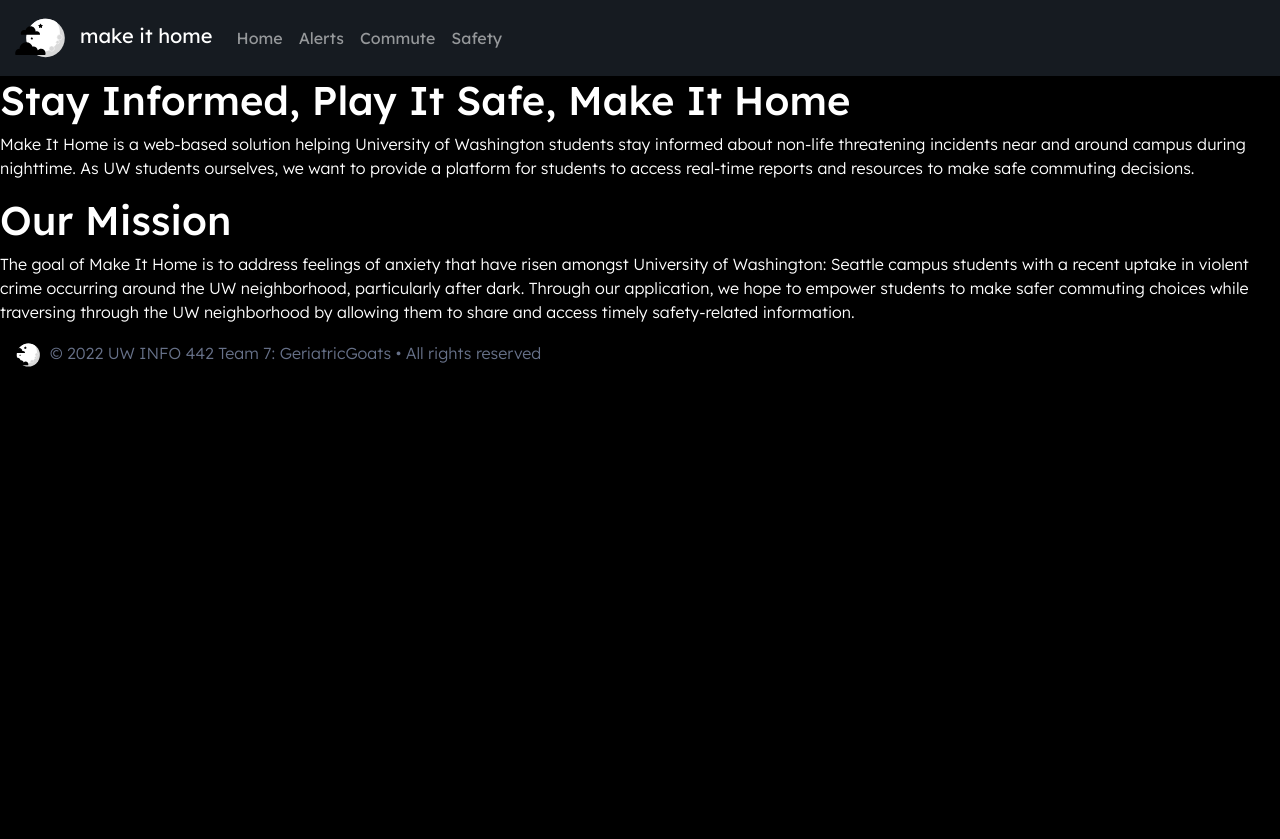
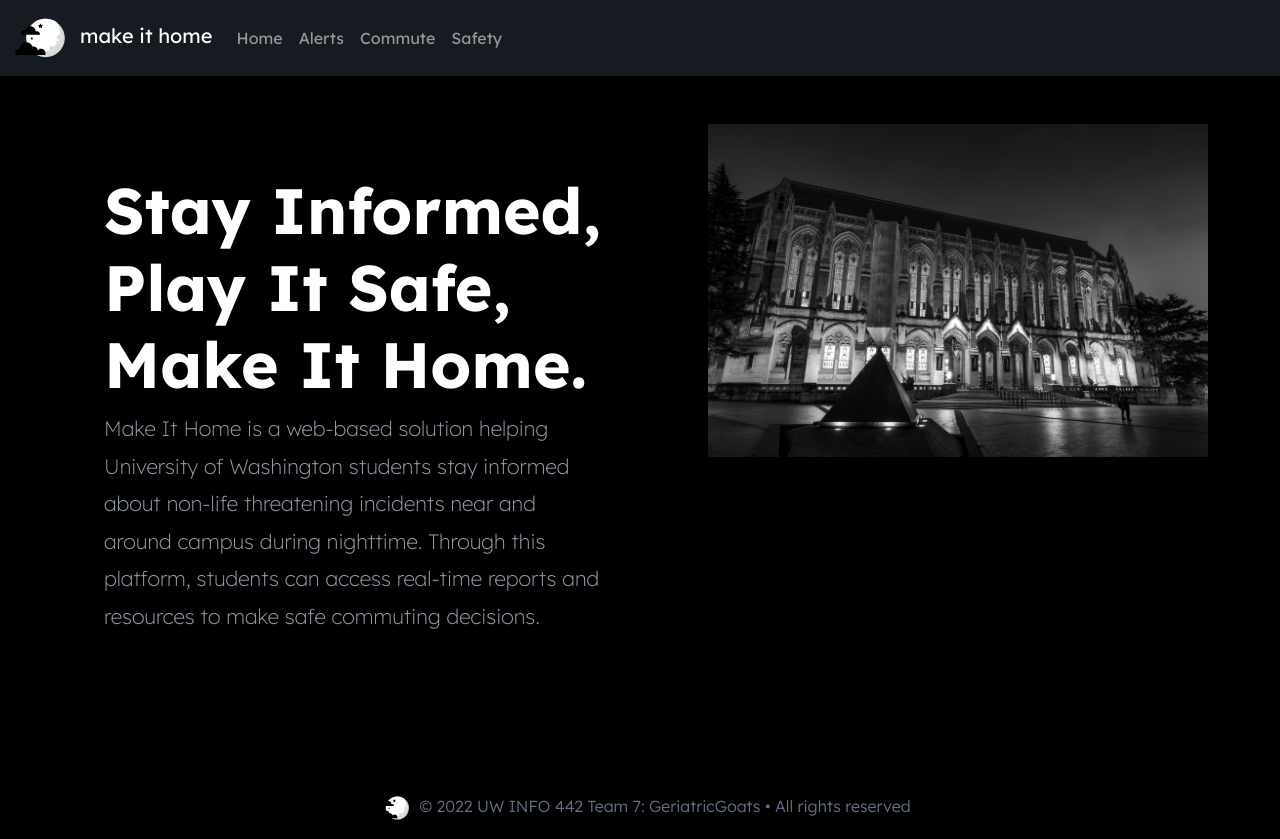
Before and after one commit to UW-INFO442-AU22/GeriatricGoats, a React (Create React App) app: page / in a window 1280 px wide. Before the commit the page ends 800 px from the top, so only its background shows below. Built offline with nearby package versions, Linux system fonts and the light colour scheme.

Commit message:
Style home page (wip) and rename components for consistency

```diff
--- a/src/Forum.js
+++ b/src/Alerts.js
@@ -12,9 +12,8 @@ import {
     Table,
   } from "react-bootstrap";
 
-// This is the forum page
-
-export function Forum(){
+// Forum page
+export function Alerts(){
     return(
         <div>
             <MakeNavBar/>
@@ -38,7 +37,7 @@ function CardApp(){
     return (
 
 <div class="container">
-    <h1>Forum Page</h1>
+    <h1>Alerts</h1>
     <Button onClick={clicked}>+</Button>
     <MakeCard posts={postList}/>
 
--- a/src/App.js
+++ b/src/App.js
@@ -6,9 +6,9 @@ import { Footer } from "./Footer";
 
 // pages being imported
 import { Home } from "./Home";
-import { Forum } from "./Forum";
-import { CommutingResources } from "./Commuting";
-import { OtherResources } from "./OtherResources";
+import { Alerts } from "./Alerts";
+import { Commute } from "./Commute";
+import { Safety } from "./Safety";
 
 export function App() {
   return (
@@ -16,9 +16,9 @@ export function App() {
       {/* <Header /> */}
       <Routes>
         <Route path="/" element={<Home />} />
-        <Route path="forum" element={<Forum />} />
-        <Route path="commuting-resources" element={<CommutingResources />} />
-        <Route path="other-resources" element={<OtherResources />} />
+        <Route path="alerts" element={<Alerts />} />
+        <Route path="commute" element={<Commute />} />
+        <Route path="safety" element={<Safety />} />
       </Routes>
       <Footer />
     </div>
--- a/src/Commuting.js
+++ b/src/Commute.js
@@ -8,13 +8,13 @@ import ListGroup from "react-bootstrap/ListGroup";
 
 // Commuting Resources go into this page
 
-export function CommutingResources() {
+export function Commute() {
   return (
     <div>
       <MakeNavBar />
       <div class="container">
 
-        <h1>Commuting Resources</h1>
+        <h1>Commute</h1>
         <div class="row">
           <div class="col-12 col-md-6 col-lg-6">
             <MakeCard
--- /dev/null
+++ b/src/Footer.css
@@ -0,0 +1,6 @@
+/* Footer */
+.footer p {
+    font-weight: 300;
+    color: #677189;
+    text-align: center;
+}
--- a/src/Footer.js
+++ b/src/Footer.js
@@ -1,10 +1,11 @@
 import React from 'react';
 import logo from './img/logo.svg';
+import './Footer.css'
 
 export function Footer() {
     return (
-        <footer>
-            <p className="footer-text">
+        <footer className='footer'>
+            <p>
                 <img src={logo} height="30em" width="50em" alt="Make It home logo" />
                 &copy; 2022 UW INFO 442 Team 7: GeriatricGoats • All rights reserved
             </p>
--- /dev/null
+++ b/src/Home.css
@@ -0,0 +1,75 @@
+/* CSS used only for home page */
+.container {
+    max-width: 1010px;
+    margin: 0 auto;
+    padding: 2em 1em;
+}
+
+main {
+    display: flex;
+    flex-flow: column;
+}
+
+.section {
+    text-align: center;
+}
+
+.section h1 {
+    font-size: 3em;
+    font-weight: 700;
+}
+
+.section p {
+    font-size: 1.2em;
+    font-weight: 200;
+    color: #949AA8;
+    max-width: 500px;
+    line-height: 1.8em;
+    margin: 3em auto;
+}
+
+figure {
+    text-align: center;
+}
+
+figure img {
+    text-align: center;
+    width: 500px;
+}
+
+/* Responsive styling */
+@media screen and (min-width: 820px) {
+    .container {
+        max-width: 1200px;
+        margin: 1em auto;
+        padding: 2em;
+    }
+
+    /* .header {
+        display: flex;
+        justify-content: space-between;
+        flex-flow: wrap;
+        align-items: center;
+    } */
+
+    main {
+        flex-flow: row;
+    }
+
+    .section {
+        text-align: left;
+    }
+
+    .section h1 {
+        font-size: 4em;
+    }
+
+    .section p {
+        font-size: 1.3em;
+        margin: 0 0 3em 0;
+    }
+
+    .figure img {
+        width: 120%;
+    }
+}
--- a/src/Home.js
+++ b/src/Home.js
@@ -1,24 +1,31 @@
 import { MakeNavBar } from './Functions.js';
+import './Home.css';
 
-// This is the home page
-
+// Home page
 export function Home() {
     return (
         <div>
             <MakeNavBar />
-            <main className='home-main'>
-                <article>
-                    <h1>Stay Informed, Play It Safe, Make It Home</h1>
-                    <p className='home-text'>
-                        Make It Home is a web-based solution helping University of Washington students stay informed about non-life threatening incidents near and around campus during nighttime. As UW students ourselves, we want to provide a platform for students to access real-time reports and resources to make safe commuting decisions.
+            <main className='container'>
+                <section className='section container'>
+                    <h1>Stay Informed, Play It Safe, Make It Home.</h1>
+                    <p>
+                        Make It Home is a web-based solution helping University of Washington students stay informed about non-life threatening incidents near and around campus during nighttime. Through this platform, students can access real-time reports and resources to make safe commuting decisions.
                     </p>
-                </article>
-                <article>
+                </section>
+                <div>
+                    <figure>
+                        <img src="./img/suzzallo-monochrome.jpeg" alt="Suzzallo library at night"></img>
+                    </figure>
+                </div>
+                {/* <div>
+                <section className='hero container'>
                     <h1>Our Mission</h1>
                     <p className='home-text'>
-                    The goal of Make It Home is to address feelings of anxiety that have risen amongst University of Washington: Seattle campus students with a recent uptake in violent crime occurring around the UW neighborhood, particularly after dark. Through our application, we hope to empower students to make safer commuting choices while traversing through the UW neighborhood by allowing them to share and access timely safety-related information.
+                        The goal of Make It Home is to address feelings of anxiety that have risen amongst University of Washington: Seattle campus students with a recent uptake in violent crime occurring around the UW neighborhood, particularly after dark. Through our application, we hope to empower students to make safer commuting choices while traversing through the UW neighborhood by allowing them to share and access timely safety-related information.
                     </p>
-                </article>
+                </section>
+                </div> */}
             </main>
         </div>
     )
--- a/src/OtherResources.js
+++ b/src/Safety.js
@@ -5,13 +5,13 @@ import uwalertImg from "./img/uwalert.png"
 import uwPDImg from "./img/uwpd.jpeg";
 // Other resources go into this page
 
-export function OtherResources() {
+export function Safety() {
   return (
     <div>
       <MakeNavBar />
       <div class="container">
 
-        <h1>Other Resources</h1>
+        <h1>Safety</h1>
         <iframe
           width="560"
           height="315"
--- a/src/css/App.css
+++ b/src/css/App.css
@@ -28,12 +28,6 @@ p {
     background-color: #161B21;
 }
 
-/* Footer */
-.footer-text {
-    color: #677189;
-    font-weight: 300;
-}
-
 /* Cards */
 .card {
     background-color: #161B21;
```
Also changed, not shown: public/img/suzzallo-monochrome.jpeg (added), public/img/suzzallo.jpeg (added).
